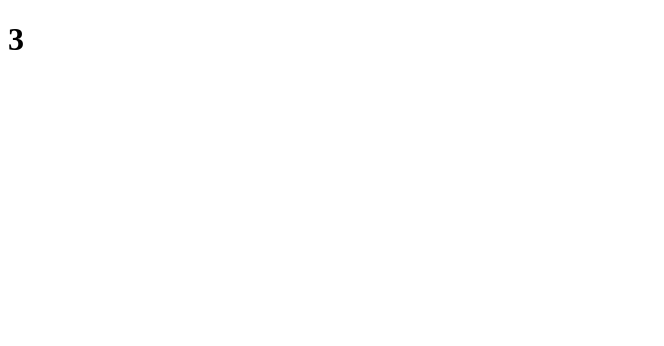
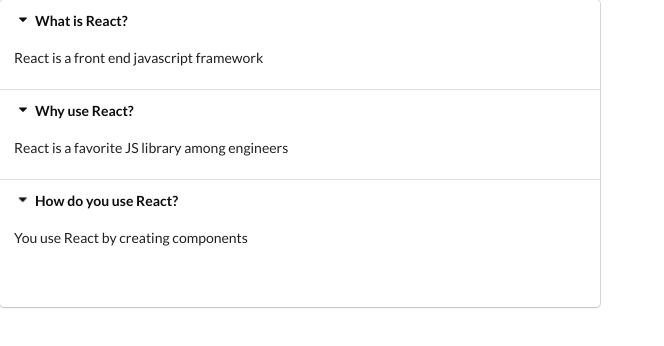
Before and after one commit to leandrofahur/modern-react-with-redux, a React (Create React App) app in the folder widgets/: page / in a window 1280 px wide. Shown: the top 346 px of the page, without its empty margins (0-664 px from the left). Built offline with nearby package versions, Linux system fonts and the light colour scheme.

Commit message:
useState hook

```diff
--- a/widgets/public/index.html
+++ b/widgets/public/index.html
@@ -10,6 +10,12 @@
       content="Web site created using create-react-app"
     />
     <link rel="apple-touch-icon" href="%PUBLIC_URL%/logo192.png" />
+    <link
+      rel="stylesheet"
+      href="https://cdnjs.cloudflare.com/ajax/libs/semantic-ui/2.4.1/semantic.min.css"
+      integrity="sha512-8bHTC73gkZ7rZ7vpqUQThUDhqcNFyYi2xgDgPDHc+GXVGHXq+xPjynxIopALmOPqzo9JZj0k6OqqewdGO3EsrQ=="
+      crossorigin="anonymous"
+    />
     <!--
       manifest.json provides metadata used when your web app is installed on a
       user's mobile device or desktop. See https://developers.google.com/web/fundamentals/web-app-manifest/
--- a/widgets/src/components/Accordion.js
+++ b/widgets/src/components/Accordion.js
@@ -1,7 +1,36 @@
-import React from "react";
+import React, { useState } from "react";
 
 const Accordion = ({ items }) => {
-  return <h1>{items.length}</h1>;
+  const [activeIndex, setActiveIndex] = useState(null);
+
+  const onTitleClicked = (index) => {
+    setActiveIndex(index);
+  };
+
+  const renderedItems = items.map((item, index) => {
+    return (
+      <React.Fragment key={item.title}>
+        <div
+          className="title active"
+          onClick={() => {
+            onTitleClicked(index);
+          }}
+        >
+          <i className="dropdown icon"></i>
+          {item.title}
+        </div>
+        <div className="content active">
+          <p>{item.content}</p>
+        </div>
+      </React.Fragment>
+    );
+  });
+  return (
+    <div className="ui styled accordion">
+      {renderedItems}
+      <h1>{activeIndex}</h1>
+    </div>
+  );
 };
 
 export default Accordion;
```
